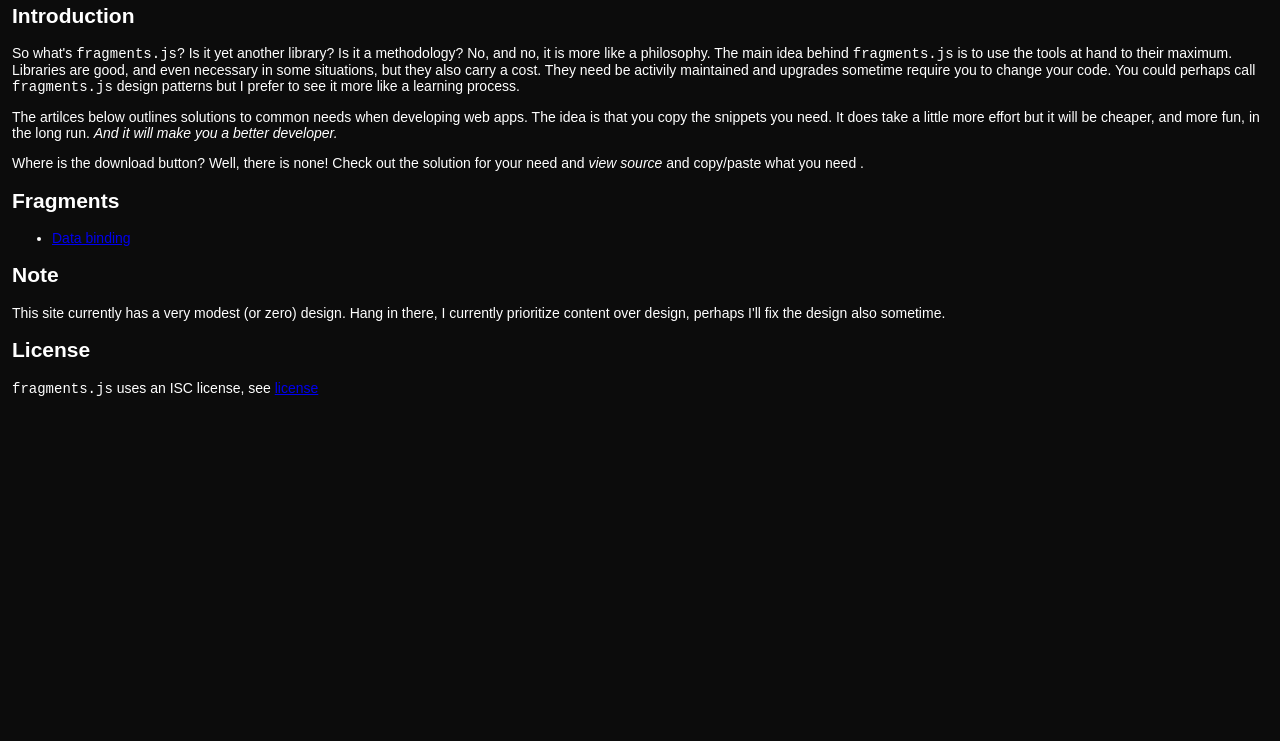
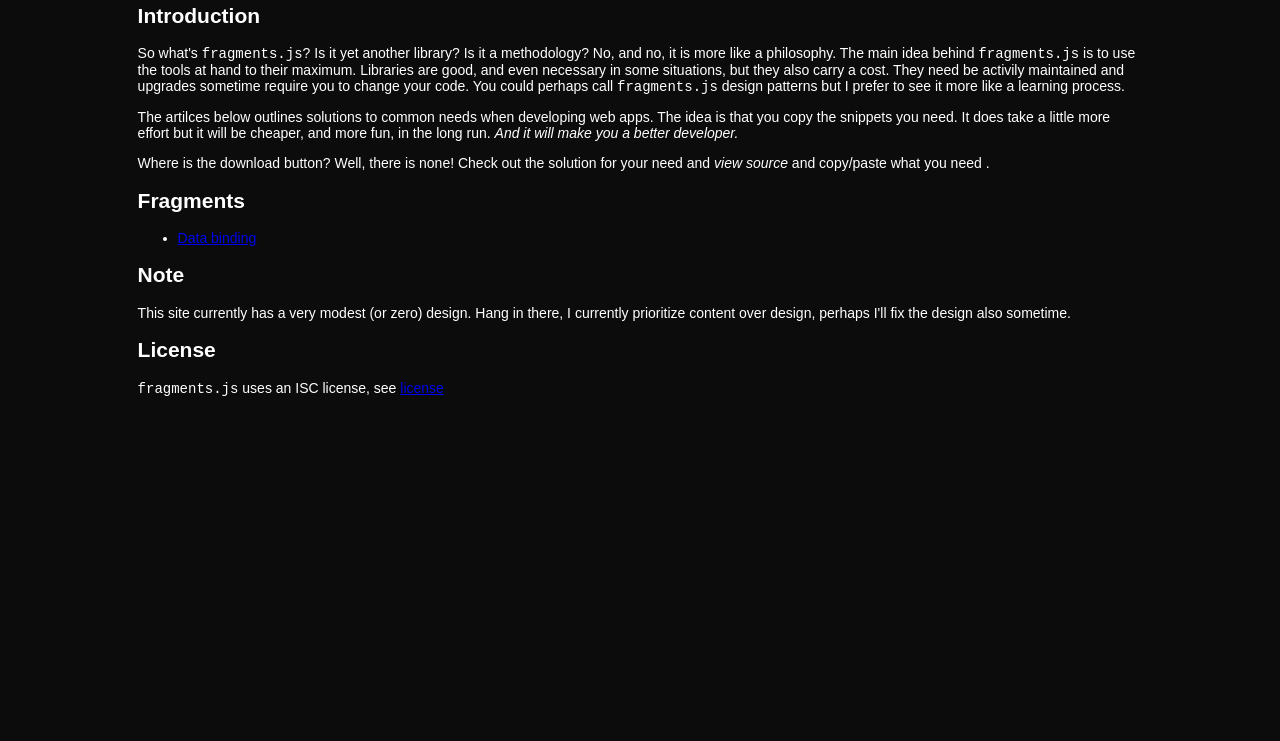
Before and after one commit to fragmentsjs/fragmentsjs.github.io, a plain HTML site: page index.html in a window 1280 px wide. Shown: the part 59-800 px from the top of the page. Drawn offline with Linux system fonts and the light colour scheme.

Commit message:
Added stylesheet

```diff
--- a/index.html
+++ b/index.html
@@ -6,6 +6,8 @@
   <link rel='stylesheet' type='text/css' href='style.css' />
 </head>
 <body size=''>
+<div class='centered'>
+
   <h1>Fragments.js</h1>
 
   <h2>Introduction</h2>
@@ -44,5 +46,6 @@
   <code>fragments.js</code> uses an ISC license, see
   <a href='license.html'>license</a>
 
+</div>
 </body>
 </html>
--- a/style.css
+++ b/style.css
@@ -8,7 +8,6 @@ body {
   color: rgb(255, 255, 255);
 }
 
-
 .centered {
   width: 80%;
   margin-left: auto;
```
